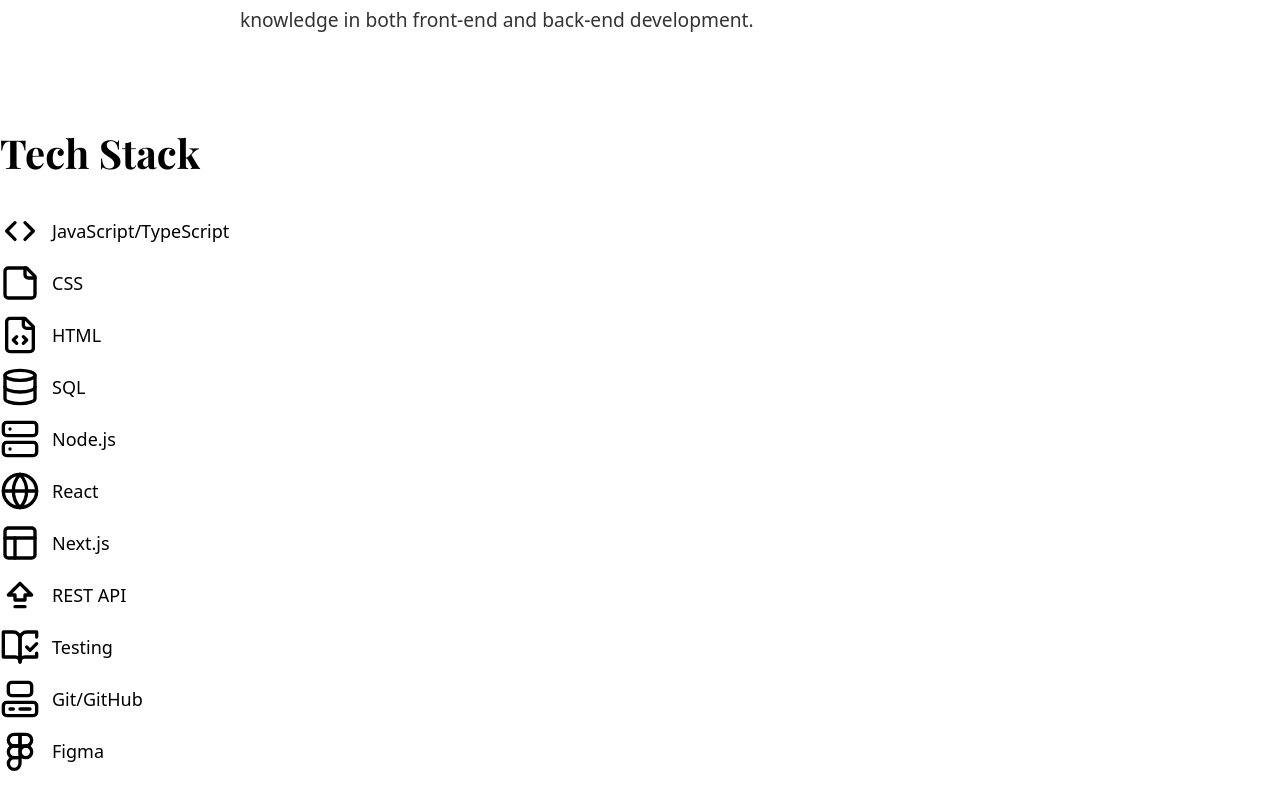
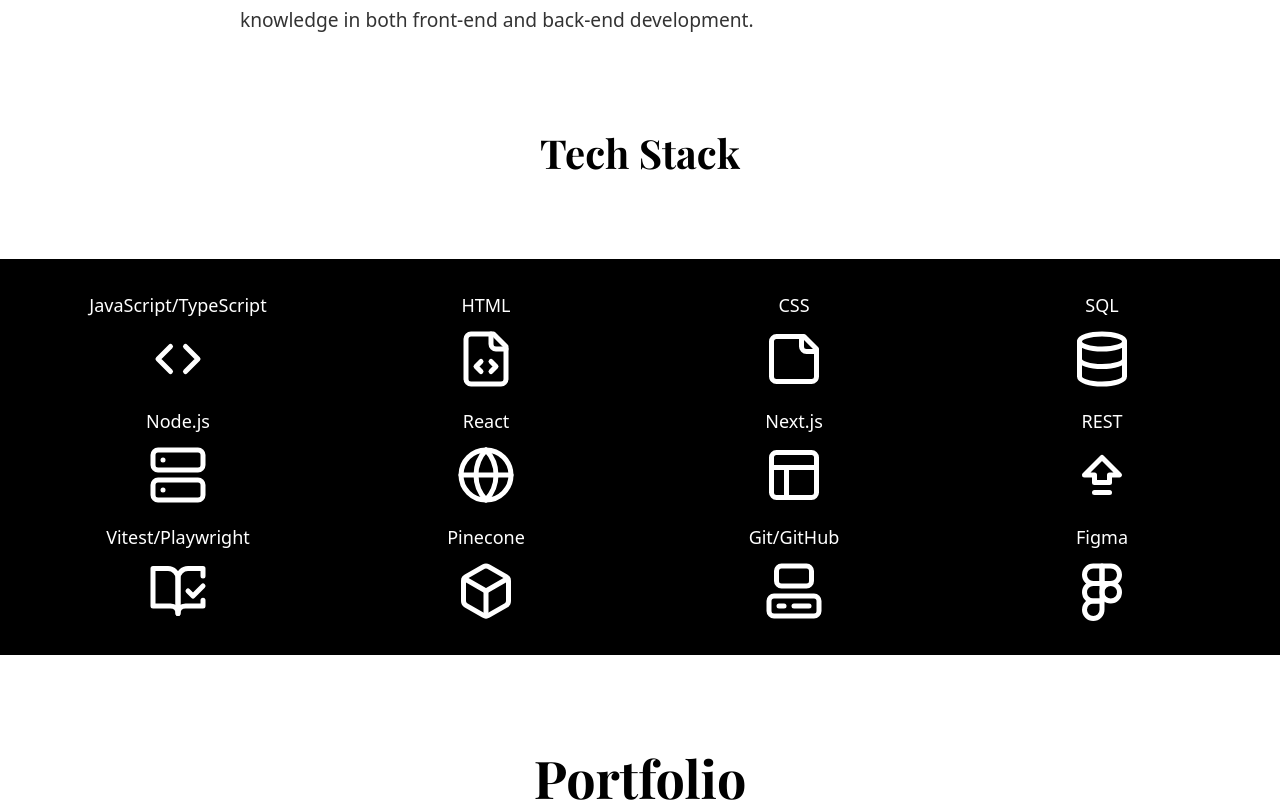
Before and after one commit to snarelord/personal-website, a Next.js app: page / in a window 1280 px wide. Shown: the part 1145-1947 px from the top of the page. Built offline with nearby package versions, Linux system fonts and the light colour scheme; a web font is replaced by a local one.

Commit message:
style tech stack items

```diff
--- a/app/page.module.css
+++ b/app/page.module.css
@@ -73,17 +73,37 @@
 }
 .techstack {
   padding: 2rem 0;
+  width: 100%;
 }
 
 .techStackTitle {
   font-family: var(--font-playfair);
   font-size: 2.5rem;
-  margin-bottom: 2rem;
-  color: #000;
+  margin-bottom: 5rem;
+  text-align: center;
+}
+
+.techStackContent {
+  display: grid;
+  grid-template-columns: repeat(4, 1fr);
+  gap: 1rem;
+  background-color: #000;
+  padding: 2rem;
+  width: 100%;
+  margin: 0 auto;
+  justify-items: center;
+}
+
+.techStackItem {
+  display: flex;
+  justify-content: center;
+  align-items: center;
+
+  width: 100%;
+  height: 100px;
 }
 
 .portfolio {
-  padding: 1rem;
   background: #fff;
 }
 
--- a/app/page.tsx
+++ b/app/page.tsx
@@ -7,7 +7,6 @@ import Header from "@/components/header";
 import TechStack from "@/components/tech-stack";
 import ProjectItem from "@/components/project-item";
 import styles from "./page.module.css";
-// import { Inter } from "next/font/google";
 
 import { ChevronsLeftRight } from "lucide-react"; // js
 import { StickyNote } from "lucide-react"; // css
@@ -106,18 +105,43 @@ export default function Home() {
 
       <section id="techstack" className={styles.techstack}>
         <h3 className={styles.techStackTitle}>Tech Stack</h3>
-        <div>
-          <TechStack title="JavaScript/TypeScript" icon={<ChevronsLeftRight size={40} />} />
-          <TechStack title="CSS" icon={<StickyNote size={40} />} />
-          <TechStack title="HTML" icon={<FileCode size={40} />} />
-          <TechStack title="SQL" icon={<Database size={40} />} />
-          <TechStack title="Node.js" icon={<Server size={40} />} />
-          <TechStack title="React" icon={<Globe size={40} />} />
-          <TechStack title="Next.js" icon={<PanelsTopLeft size={40} />} />
-          <TechStack title="REST API" icon={<ArrowBigUpDash size={40} />} />
-          <TechStack title="Testing" icon={<BookOpenCheck size={40} />} />
-          <TechStack title="Git/GitHub" icon={<Computer size={40} />} />
-          <TechStack title="Figma" icon={<Figma size={40} />} />
+        <div className={styles.techStackContent}>
+          <div className={styles.techStackItem}>
+            <TechStack name="JavaScript/TypeScript" icon={<ChevronsLeftRight size={60} />} />
+          </div>
+          <div className={styles.techStackItem}>
+            <TechStack name="HTML" icon={<FileCode size={60} />} />
+          </div>
+          <div className={styles.techStackItem}>
+            <TechStack name="CSS" icon={<StickyNote size={60} />} />
+          </div>
+          <div className={styles.techStackItem}>
+            <TechStack name="SQL" icon={<Database size={60} />} />
+          </div>
+          <div className={styles.techStackItem}>
+            <TechStack name="Node.js" icon={<Server size={60} />} />
+          </div>
+          <div className={styles.techStackItem}>
+            <TechStack name="React" icon={<Globe size={60} />} />
+          </div>
+          <div className={styles.techStackItem}>
+            <TechStack name="Next.js" icon={<PanelsTopLeft size={60} />} />
+          </div>
+          <div className={styles.techStackItem}>
+            <TechStack name="REST" icon={<ArrowBigUpDash size={60} />} />
+          </div>
+          <div className={styles.techStackItem}>
+            <TechStack name="Vitest/Playwright" icon={<BookOpenCheck size={60} />} />
+          </div>
+          <div className={styles.techStackItem}>
+            <TechStack name="Pinecone" icon={<Box size={60} />} />
+          </div>
+          <div className={styles.techStackItem}>
+            <TechStack name="Git/GitHub" icon={<Computer size={60} />} />
+          </div>
+          <div className={styles.techStackItem}>
+            <TechStack name="Figma" icon={<Figma size={60} />} />
+          </div>
         </div>
       </section>
       <section id="portfolio" className={styles.portfolio}>
--- a/components/tech-stack.module.css
+++ b/components/tech-stack.module.css
@@ -1,11 +1,20 @@
 .techStackIcon {
   display: flex;
+  flex-direction: column;
   align-items: center;
+  justify-content: center;
   gap: 12px;
-  margin-bottom: 12px;
+  width: 100%;
+  height: 100%;
+  color: white;
+  width: 100%;
+  text-align: center;
 }
 
-.techStackTitle {
+.techStackName {
   font-size: 18px;
-  font-weight: 500;
+  font-weight: 400;
+  /* font-family: var(--font-playfair); */
+  text-align: center;
+  order: -1;
 }
--- a/components/tech-stack.tsx
+++ b/components/tech-stack.tsx
@@ -2,14 +2,14 @@ import styles from "./tech-stack.module.css";
 
 interface TechStackItemProps {
   icon: React.ReactNode;
-  title: string;
+  name: string;
 }
 
-export default function TechStack({ icon, title }: TechStackItemProps) {
+export default function TechStack({ icon, name }: TechStackItemProps) {
   return (
     <div className={styles.techStackIcon}>
       {icon}
-      <div className={styles.techStackTitle}>{title}</div>
+      <div className={styles.techStackName}>{name}</div>
     </div>
   );
 }
```
